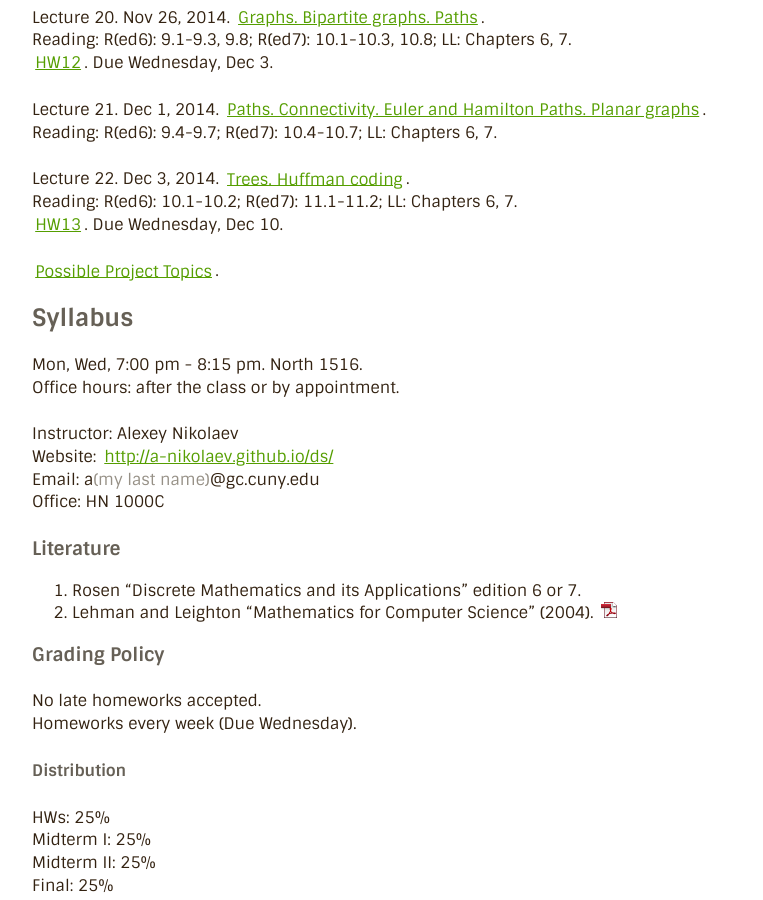
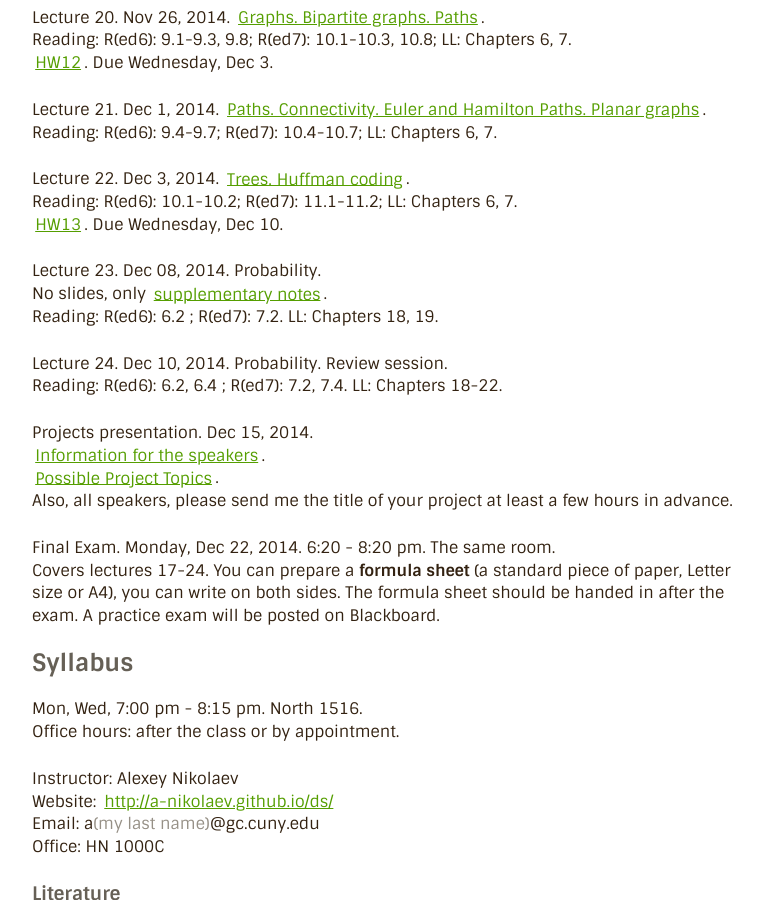
Before and after one commit to a-nikolaev/a-nikolaev.github.io, a Jekyll site: the page built from ds/index.markdown, in a window 1280 px wide and 900 px high, scrolled down 2631 px. Shown: the whole window, without its empty margins (248-1011 px from the left). Built offline with Jekyll 4.4.1, drawn with Linux system fonts in a browser that asks for light colours; Markdown is read by kramdown in place of the engine named in the settings.

Commit message:
cc4, announcements

```diff
--- a/ds/index.markdown
+++ b/ds/index.markdown
@@ -135,7 +135,21 @@ Lecture 22. Dec 3, 2014. [Trees. Huffman coding](/ds/docs/lec22.pdf).
 Reading: R(ed6): 10.1-10.2; R(ed7): 11.1-11.2; LL: Chapters 6, 7.
 [HW13](/ds/docs/hw13.pdf). Due Wednesday, Dec 10.
 
+Lecture 23. Dec 08, 2014. Probability.
+No slides, only [supplementary notes](/ds/docs/cc4.pdf).
+Reading: R(ed6): 6.2 ; R(ed7): 7.2. LL: Chapters 18, 19.
+
+Lecture 24. Dec 10, 2014. Probability. Review session.
+Reading: R(ed6): 6.2, 6.4 ; R(ed7): 7.2, 7.4. LL: Chapters 18-22.
+
+Projects presentation. Dec 15, 2014.
+[Information for the speakers](/ds/talks.html).
 [Possible Project Topics](/ds/topics.html).
+Also, all speakers, please send me the title of your project at least a few hours in advance.
+
+Final Exam. Monday, Dec 22, 2014. 6:20 - 8:20 pm. The same room.
+Covers lectures 17-24. You can prepare a **formula sheet** (a standard piece of paper, Letter size or A4), you can write on both sides.
+The formula sheet should be handed in after the exam. A practice exam will be posted on Blackboard.
 
 <!--
 Lecture 5. Jun 9, 2014. [Counting. Sets](/ds/docs/lec5.pdf).
```
Also changed, not shown: 1 other file.
